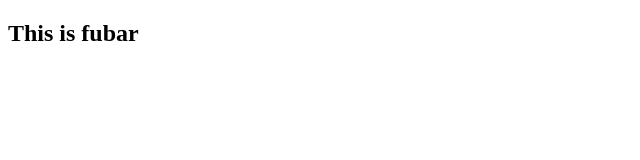
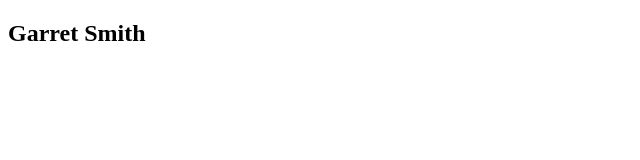
Before and after one commit to GSmith1522/foobar, a plain HTML site: page index.html in a window 1280 px wide. Shown: the full height of the page, 0-640 px from the left. Drawn offline with Linux system fonts and the light colour scheme.

Commit message:
update h2 with my name

```diff
--- a/index.html
+++ b/index.html
@@ -9,6 +9,6 @@
     </head>
 
     <body>
-        <h2>This is fubar</h2>
+        <h2>Garret Smith</h2>
     </body>
 </html>
```
